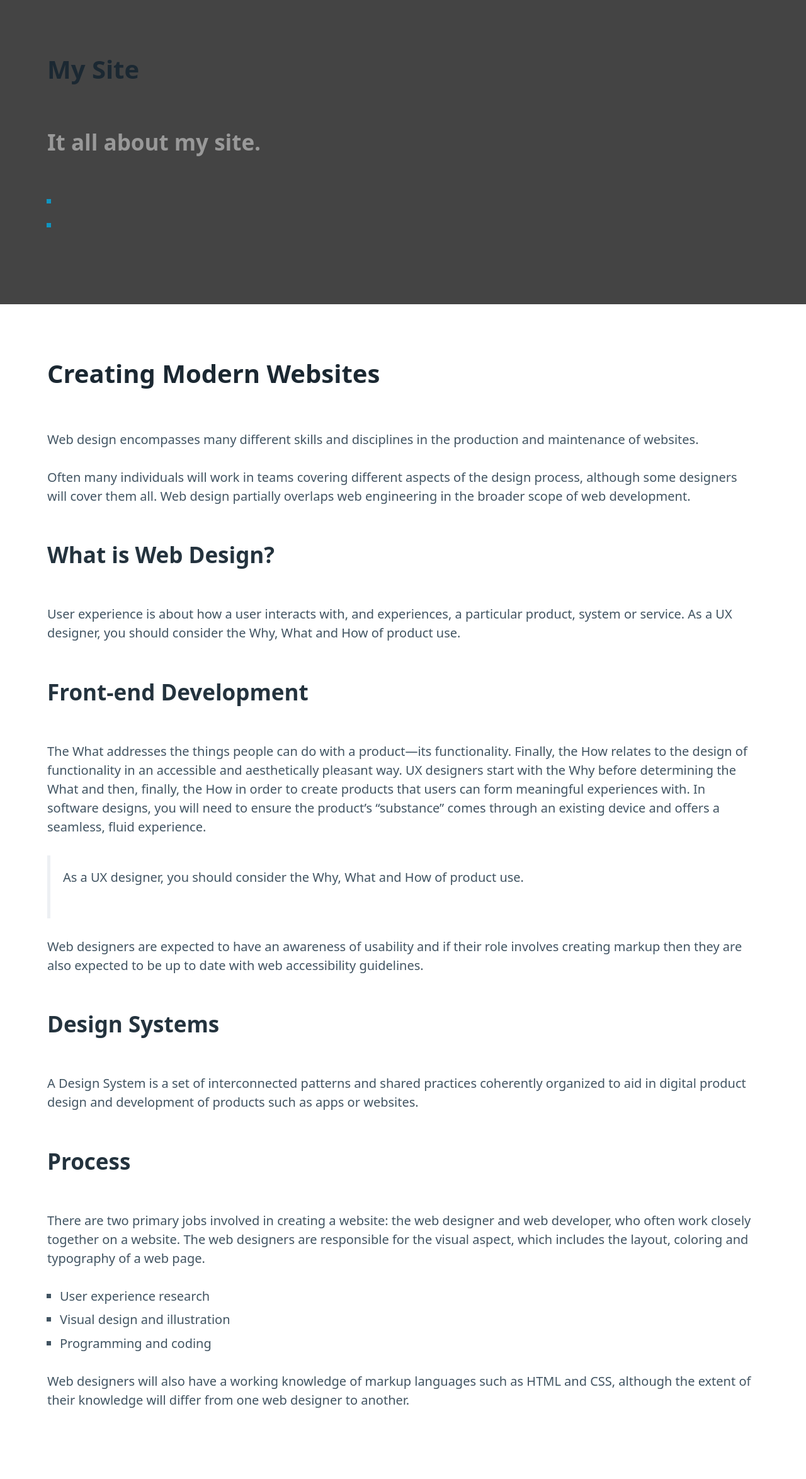
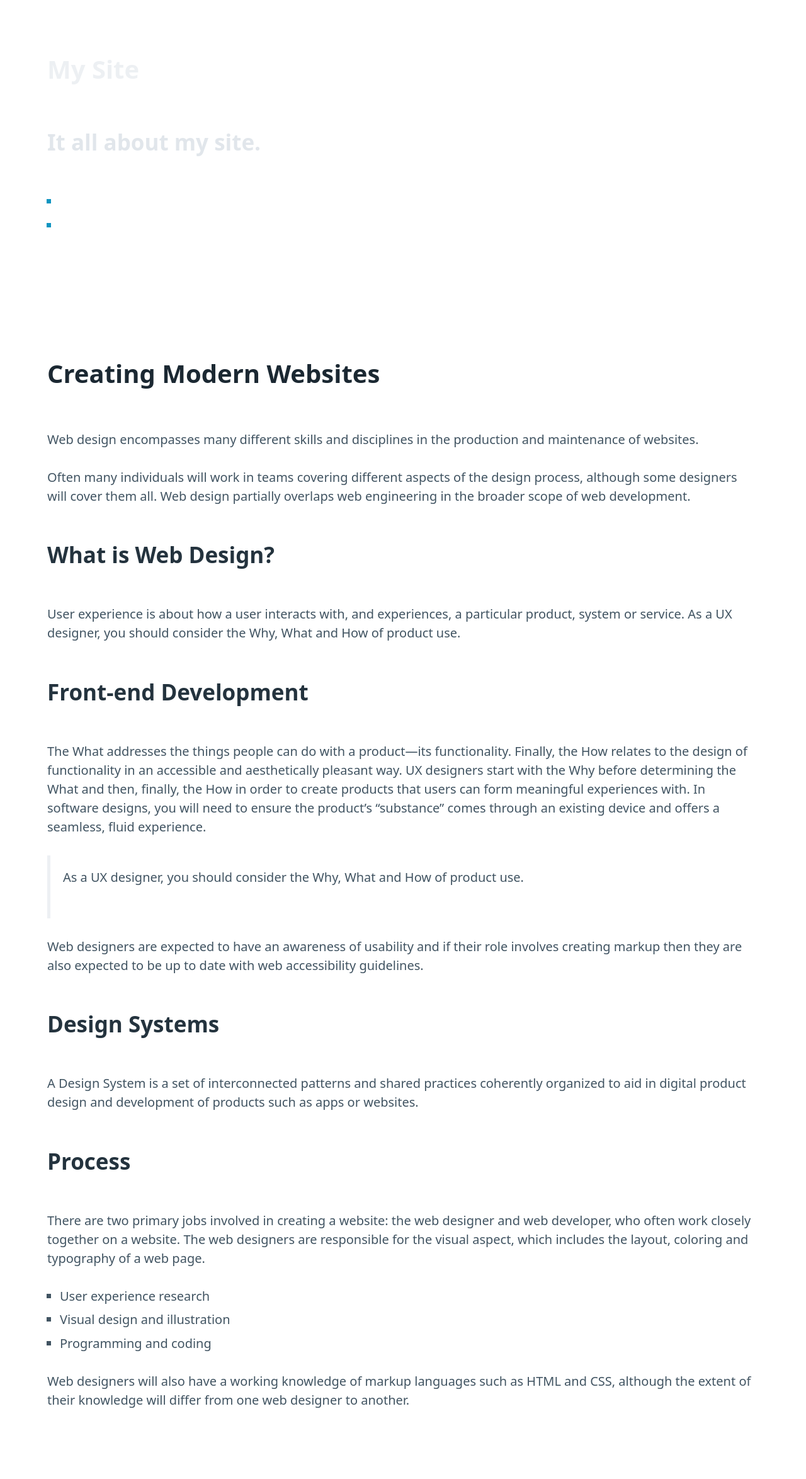
Before and after one commit to soonthorn/simple-site, a Jekyll site: the page built from about.md, in a window 1280 px wide. Shown: the whole page at 63% size. Built offline with Jekyll 4.4.1, drawn with Linux system fonts in a browser that asks for light colours.

Commit message:
Update page.html

```diff
--- a/_layouts/page.html
+++ b/_layouts/page.html
@@ -4,7 +4,7 @@
 	{%- include head.html -%}
 </head>
 <body>
-	<header  class="style-black">
+	<header  data-theme="dark">
 		<div class="container">
 			{%- include nav.html -%}
 		</div>
```
